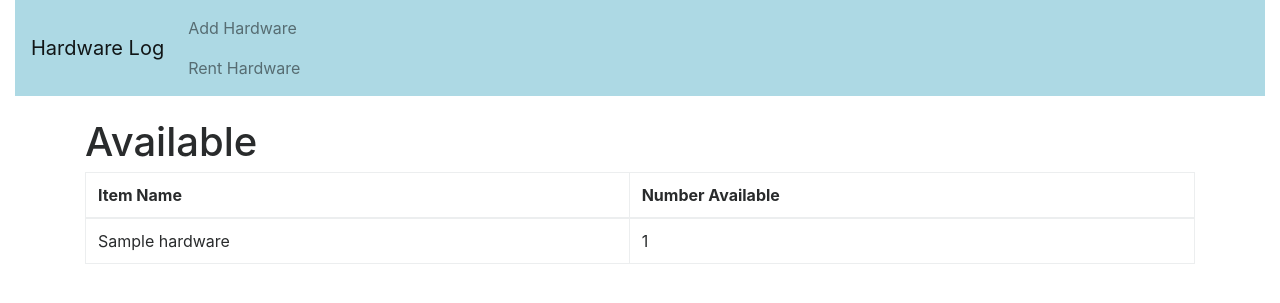
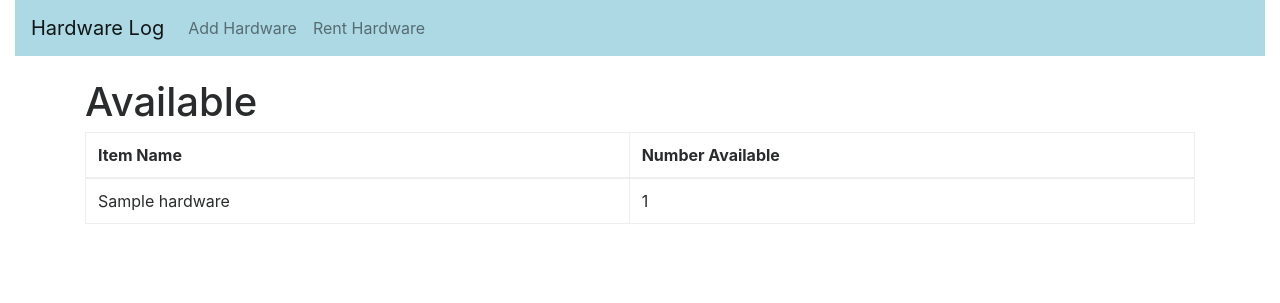
Before and after one commit to joshnroy/hardware-log, a Flask app: page / in a window 1280 px wide. Shown: the top 303 px of the page. Run offline with Flask 2, Linux system fonts and the light colour scheme; a database or web service that is not in the repository returns one stand-in record (values such as "Sample title"); some libraries are stand-ins or nearby versions.

Commit message:
made navbar less ugly

```diff
--- a/app/templates/base.html
+++ b/app/templates/base.html
@@ -25,6 +25,8 @@
         <ul class="navbar-nav mr-auto">
           <li class="nav-item">
             <a class="nav-link" href="{{ url_for('add') }}">Add Hardware <span class="sr-only">(current)</span></a>
+          </li>
+          <li class="nav-item">
             <a class="nav-link" href="{{ url_for('rent') }}">Rent Hardware <span class="sr-only">(current)</span></a>
           </li>
         </ul>
```
